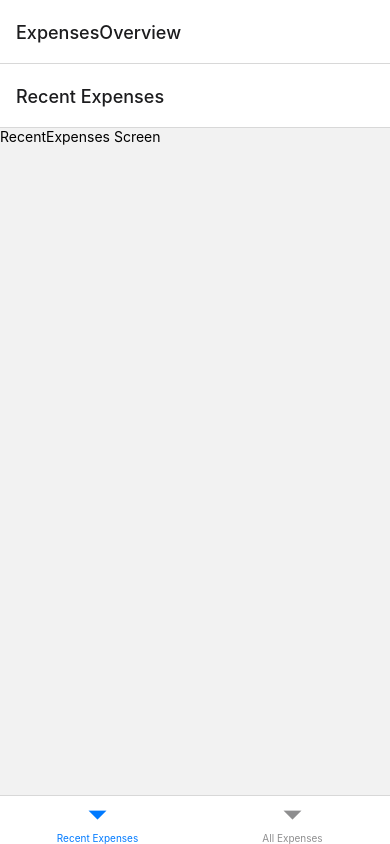
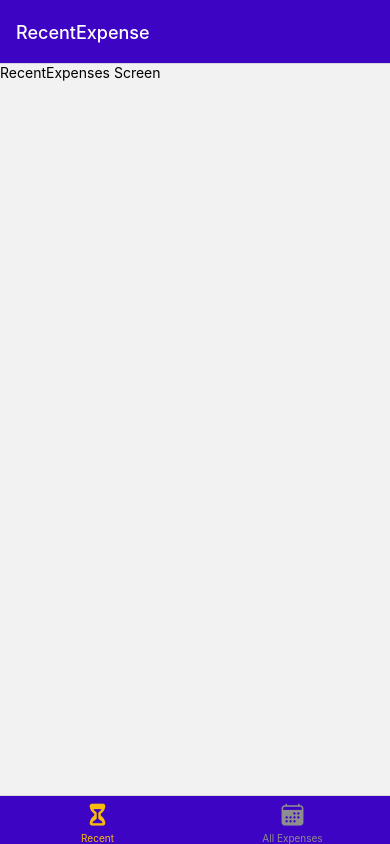
Before and after one commit to Hossein-TH/expense-tracker, a React Native app: screen / in a window 390 px wide. Built offline with nearby package versions, Linux system fonts and the light colour scheme.

Commit message:
Added Styles to navigation and removed extra header

```diff
--- a/App.js
+++ b/App.js
@@ -1,34 +1,68 @@
-import { StatusBar } from 'expo-status-bar';;
-import { NavigationContainer } from '@react-navigation/native';
-import { createNativeStackNavigator } from '@react-navigation/native-stack';
-import { createBottomTabNavigator } from '@react-navigation/bottom-tabs';
+import { StatusBar } from "expo-status-bar";
+import { NavigationContainer } from "@react-navigation/native";
+import { createNativeStackNavigator } from "@react-navigation/native-stack";
+import { createBottomTabNavigator } from "@react-navigation/bottom-tabs";
 import AllExpensesScreen from "./Screens/AllExpensesScreen";
 import RecentExpensesScreen from "./Screens/RecentExpensesScreen";
 import ManageExpenseScreen from "./Screens/ManageExpenseScreen";
-
+import { GlobalStyles } from "./Constants/Styles";
+import { Ionicons } from "@expo/vector-icons";
 
 const Stack = createNativeStackNavigator();
 const BottomTabs = createBottomTabNavigator();
 
-
 const ExpenseOverview = () => {
   return (
-      <BottomTabs.Navigator>
-          <BottomTabs.Screen name={'Recent Expenses'} component={RecentExpensesScreen}/>
-          <BottomTabs.Screen name={'All Expenses'} component={AllExpensesScreen}/>
-      </BottomTabs.Navigator>
-  )
-}
+    <BottomTabs.Navigator
+      screenOptions={{
+        headerStyle: { backgroundColor: GlobalStyles.colors.primary500 },
+        headerTintColor: "white",
+        tabBarStyle: { backgroundColor: GlobalStyles.colors.primary500 },
+        tabBarActiveTintColor: GlobalStyles.colors.accent500,
+      }}
+    >
+      <BottomTabs.Screen
+        name={"Recent Expenses"}
+        component={RecentExpensesScreen}
+        options={{
+          title: "RecentExpense",
+          tabBarLabel: "Recent",
+          tabBarIcon: ({ color, size }) => (
+            <Ionicons name="hourglass" size={size} color={color} />
+          ),
+        }}
+      />
+      <BottomTabs.Screen
+        name={"All Expenses"}
+        component={AllExpensesScreen}
+        options={{
+          title: "AllExpenses",
+          tabBarLabel: "All Expenses",
+          tabBarIcon: ({ color, size }) => (
+            <Ionicons name="calendar" size={size} color={color} />
+          ),
+        }}
+      />
+    </BottomTabs.Navigator>
+  );
+};
 
 export default function App() {
   return (
     <>
-      <StatusBar style="auto" />
+      <StatusBar style="light" />
       <NavigationContainer>
-          <Stack.Navigator>
-              <Stack.Screen name={'ExpensesOverview'} component={ExpenseOverview} />
-              <Stack.Screen name={'ManageExpense'} component={ManageExpenseScreen} />
-          </Stack.Navigator>
+        <Stack.Navigator>
+          <Stack.Screen
+            name={"ExpensesOverview"}
+            component={ExpenseOverview}
+            options={{ headerShown: false }}
+          />
+          <Stack.Screen
+            name={"ManageExpense"}
+            component={ManageExpenseScreen}
+          />
+        </Stack.Navigator>
       </NavigationContainer>
     </>
   );
--- /dev/null
+++ b/Constants/Styles.js
@@ -0,0 +1,16 @@
+export const GlobalStyles = {
+    colors: {
+        primary50: '#e4d9fd',
+        primary100: '#c6affc',
+        primary200: '#a281f0',
+        primary400: '#5721d4',
+        primary500: '#3e04c3',
+        primary700: '#2d0689',
+        primary800: '#200364',
+        accent500: '#f7bc0c',
+        error50: '#fcc4e4',
+        error500: '#9b095c',
+        gray500: '#39324a',
+        gray700: '#221c30',
+    },
+};
```
